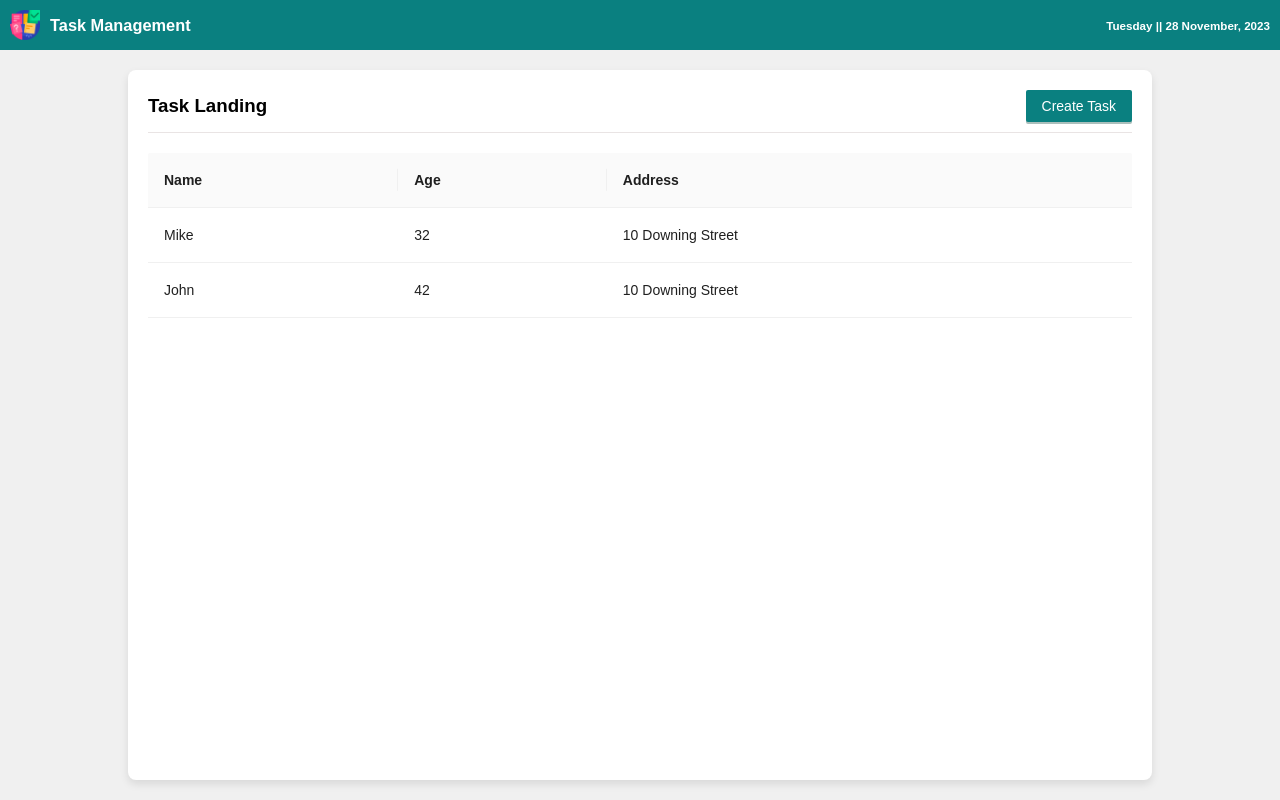
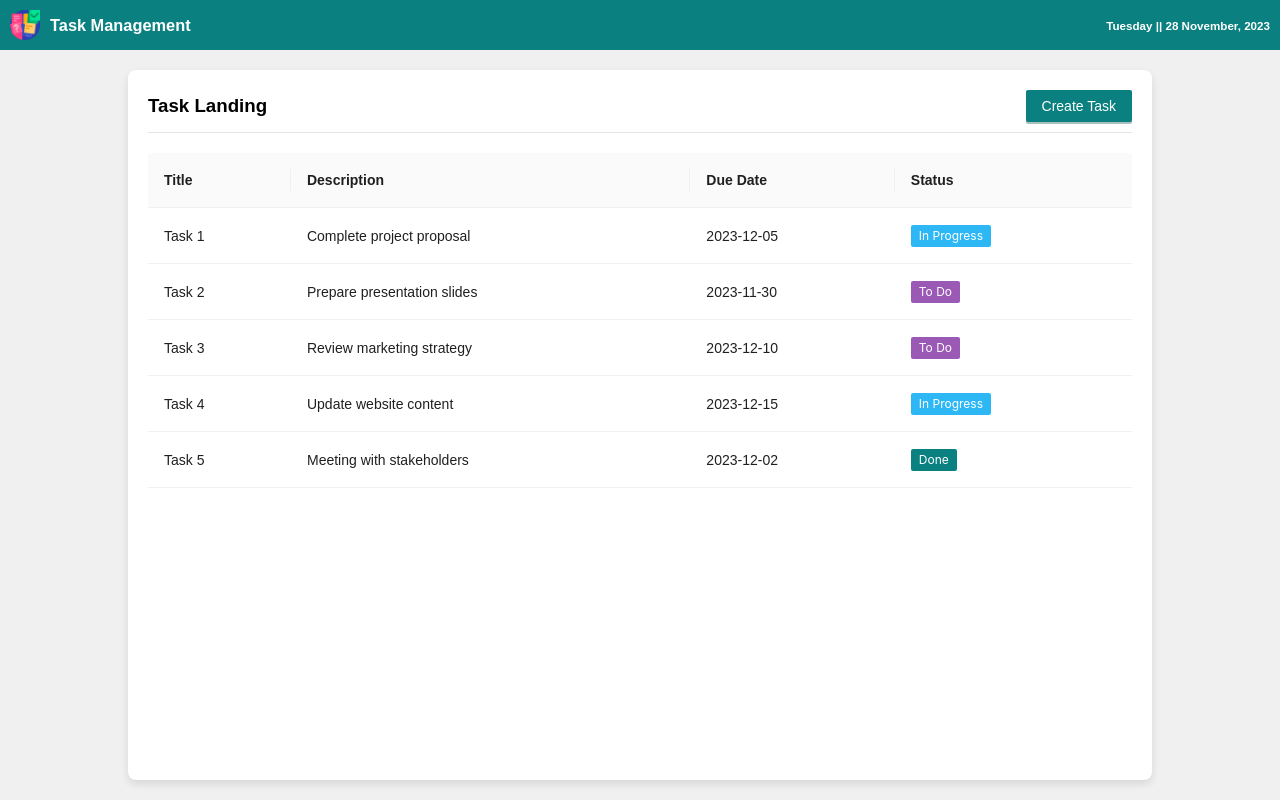
Before and after one commit to bulbulahmed9/task-management, a React (Vite) app: page / in a window 1280 px wide. Built offline with nearby package versions, Linux system fonts and the light colour scheme.

Commit message:
feat : added color status for task status

```diff
--- a/src/components/TaskLanding.jsx
+++ b/src/components/TaskLanding.jsx
@@ -1,42 +1,72 @@
-import { Table } from "antd";
+import { Table, Tag } from "antd";
+import { getStatusColor } from "../helper";
 
-const dataSource = [
+const sampleData = [
   {
+    title: "Task 1",
+    description: "Complete project proposal",
+    dueDate: "2023-12-05",
+    status: "In Progress",
     key: "1",
-    name: "Mike",
-    age: 32,
-    address: "10 Downing Street",
   },
   {
+    title: "Task 2",
+    description: "Prepare presentation slides",
+    dueDate: "2023-11-30",
+    status: "To Do",
     key: "2",
-    name: "John",
-    age: 42,
-    address: "10 Downing Street",
+  },
+  {
+    title: "Task 3",
+    description: "Review marketing strategy",
+    dueDate: "2023-12-10",
+    status: "To Do",
+    key: "3",
+  },
+  {
+    title: "Task 4",
+    description: "Update website content",
+    dueDate: "2023-12-15",
+    status: "In Progress",
+    key: "4",
+  },
+  {
+    title: "Task 5",
+    description: "Meeting with stakeholders",
+    dueDate: "2023-12-02",
+    status: "Done",
+    key: "5",
   },
 ];
 
 const columns = [
   {
-    title: "Name",
-    dataIndex: "name",
-    key: "name",
+    title: "Title",
+    dataIndex: "title",
+    key: "title",
   },
   {
-    title: "Age",
-    dataIndex: "age",
-    key: "age",
+    title: "Description",
+    dataIndex: "description",
+    key: "description",
   },
   {
-    title: "Address",
-    dataIndex: "address",
-    key: "address",
+    title: "Due Date",
+    dataIndex: "dueDate",
+    key: "dueDate",
+  },
+  {
+    title: "Status",
+    dataIndex: "status",
+    key: "status",
+    render: (status) => <Tag color={getStatusColor(status)}>{status}</Tag>,
   },
 ];
 
 const TaskLanding = () => {
   return (
     <div>
-      <Table pagination={false} dataSource={dataSource} columns={columns} />
+      <Table pagination={false} dataSource={sampleData} columns={columns} />
     </div>
   );
 };
--- a/src/helper/index.js
+++ b/src/helper/index.js
@@ -32,3 +32,17 @@ export const getCurrentDate = () => {
 
   return `${dayOfWeek} || ${dayOfMonth} ${month}, ${year}`;
 };
+
+export const getStatusColor = (status) => {
+  let color = "";
+
+  if (status === "To Do") {
+    color = "#9b59b6";
+  } else if (status === "In Progress") {
+    color = "#2db7f5";
+  } else if (status === "Done") {
+    color = "#0a8080";
+  }
+
+  return color;
+};
```
